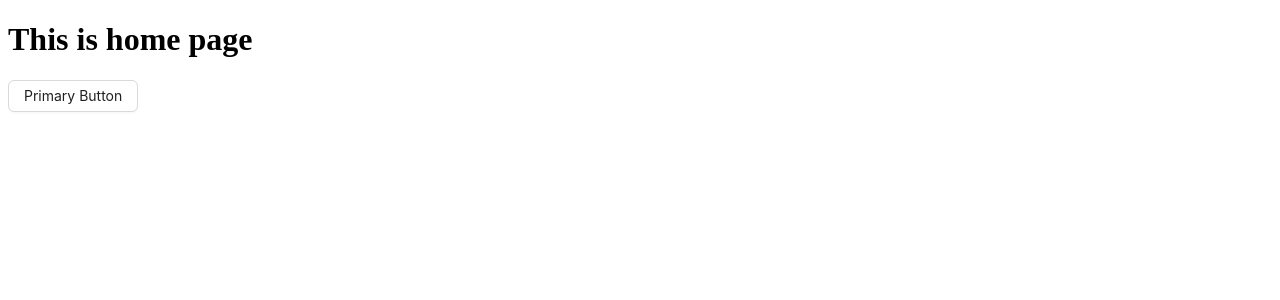
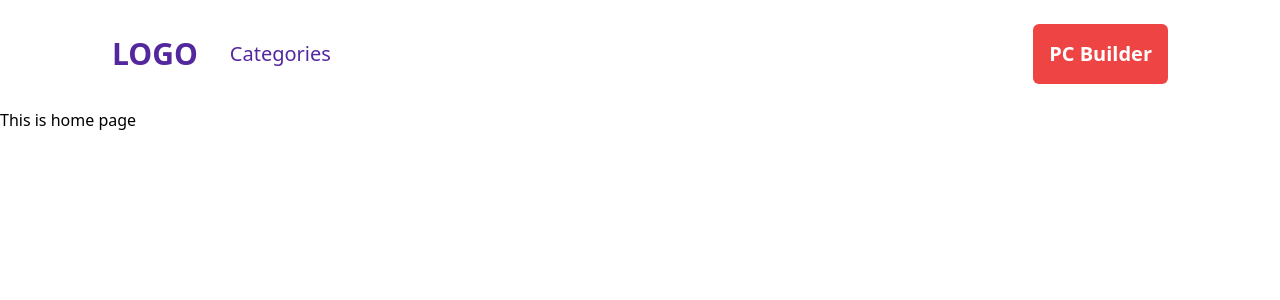
Before and after one commit to SunitCorneleous/power-builds-nextjs, a Next.js app: page / in a window 1280 px wide. Shown: the top 300 px of the page. Built offline with nearby package versions, Linux system fonts and the light colour scheme.

Commit message:
header added

```diff
--- a/package.json
+++ b/package.json
@@ -9,7 +9,6 @@
     "lint": "next lint"
   },
   "dependencies": {
-    "antd": "^5.7.3",
     "autoprefixer": "10.4.14",
     "eslint": "8.46.0",
     "eslint-config-next": "13.4.12",
--- /dev/null
+++ b/src/components/Layouts/RootLayout/RootLayout.js
@@ -0,0 +1,30 @@
+import React from 'react';
+import DropDown from './components/DropDown';
+import PrimaryButton from '@/components/UI/PrimaryButton';
+
+const RootLayout = ({ children }) => {
+  return (
+    <div className=''>
+      {/* header */}
+      <div className='flex justify-between items-center  md:w-[85%] md:mx-auto md:py-6 py-4 px-4'>
+        {/* logo and categories */}
+        <div className='flex items-center'>
+          <h1 className='font-bold text-3xl text-primary'>LOGO</h1>
+
+          <DropDown />
+        </div>
+
+        {/* pc builder button and login */}
+        <div>
+          <PrimaryButton customClass=''>PC Builder</PrimaryButton>
+        </div>
+      </div>
+
+      {/* content */}
+
+      <div>{children}</div>
+    </div>
+  );
+};
+
+export default RootLayout;
--- /dev/null
+++ b/src/components/Layouts/RootLayout/components/DropDown.js
@@ -0,0 +1,63 @@
+import Link from 'next/link';
+import React, { useState } from 'react';
+
+const items = [
+  {
+    label: 'CPU',
+    route: '/cpu',
+  },
+  {
+    label: 'Motherboard',
+    route: '/motherboard',
+  },
+  {
+    label: 'RAM',
+    route: '/ram',
+  },
+  {
+    label: 'Power Supply Unit',
+    route: '/PSU',
+  },
+  {
+    label: 'Storage Device',
+    route: '/storage',
+  },
+  {
+    label: 'Monitor',
+    route: '/monitor',
+  },
+];
+
+const DropDown = () => {
+  const [showDropDown, setShowDropDown] = useState(false);
+
+  return (
+    <div className='relative inline-block text-left  md:ml-4'>
+      <span
+        type='button'
+        onClick={() => setShowDropDown(!showDropDown)}
+        className='px-4 py-2 cursor-pointer text-primary md:text-xl'
+      >
+        Categories
+      </span>
+      {showDropDown && (
+        <div className='origin-top-right absolute right-0 md:left-0 mt-2 min-w-[180px] rounded-md shadow-lg bg-white ring-1 ring-black ring-opacity-5'>
+          {/* Dropdown content */}
+          <div className='py-2 px-3 text-left'>
+            {items.map((item, i) => (
+              <Link
+                href={item.route}
+                key={i}
+                className='px-2 hover:bg-violet-100 block w-full rounded-md mb-1 py-1'
+              >
+                {item.label}
+              </Link>
+            ))}
+          </div>
+        </div>
+      )}
+    </div>
+  );
+};
+
+export default DropDown;
--- /dev/null
+++ b/src/components/UI/PageContainer.js
@@ -0,0 +1,7 @@
+import React from 'react';
+
+const PageContainer = ({ children }) => {
+  return <div>{children}</div>;
+};
+
+export default PageContainer;
--- /dev/null
+++ b/src/components/UI/PrimaryButton.js
@@ -0,0 +1,13 @@
+import React from 'react';
+
+const PrimaryButton = ({ children, customClass }) => {
+  return (
+    <button
+      className={`md:p-4 p-2 bg-red-500 text-white font-bold rounded-md md:text-xl ${customClass}`}
+    >
+      {children}
+    </button>
+  );
+};
+
+export default PrimaryButton;
--- a/src/pages/_app.js
+++ b/src/pages/_app.js
@@ -1,3 +1,7 @@
+import './../styles/globals.css';
+
 export default function App({ Component, pageProps }) {
-  return <Component {...pageProps} />;
+  const getLayout = Component.getLayout || (page => page);
+
+  return getLayout(<Component {...pageProps} />);
 }
--- a/src/pages/index.js
+++ b/src/pages/index.js
@@ -1,12 +1,16 @@
-import { Button } from 'antd';
+import RootLayout from '@/components/Layouts/RootLayout/RootLayout';
+import PageContainer from '@/components/UI/PageContainer';
 
-export default function Home() {
+export default function HomePage() {
   return (
-    <div>
-      <h1>This is home page</h1>
-      <Button className='bg-violet-600 border-none text-white'>
-        Primary Button
-      </Button>
-    </div>
+    <PageContainer>
+      <div>
+        <h1>This is home page</h1>
+      </div>
+    </PageContainer>
   );
 }
+
+HomePage.getLayout = function getLayout(page) {
+  return <RootLayout>{page}</RootLayout>;
+};
--- a/tailwind.config.js
+++ b/tailwind.config.js
@@ -1,17 +1,18 @@
 /** @type {import('tailwindcss').Config} */
 module.exports = {
   content: [
-    './app/**/*.{js,ts,jsx,tsx,mdx}',
-    './pages/**/*.{js,ts,jsx,tsx,mdx}',
-    './components/**/*.{js,ts,jsx,tsx,mdx}',
+    // Or if using `src` directory:
     './src/**/*.{js,ts,jsx,tsx,mdx}',
   ],
   theme: {
-    extend: {},
+    extend: {
+      colors: {
+        primary: '#53289e',
+      },
+      /*  fontFamily: {
+        sans: ['Roboto', 'Arial', 'sans-serif'], // Define your custom font family
+      }, */
+    },
   },
   plugins: [],
-  corePlugins: {
-    preflight: false,
-  },
-  important: true,
 };
```
Also changed, not shown: 1 other file (tests, documents, lock files or other folders).
